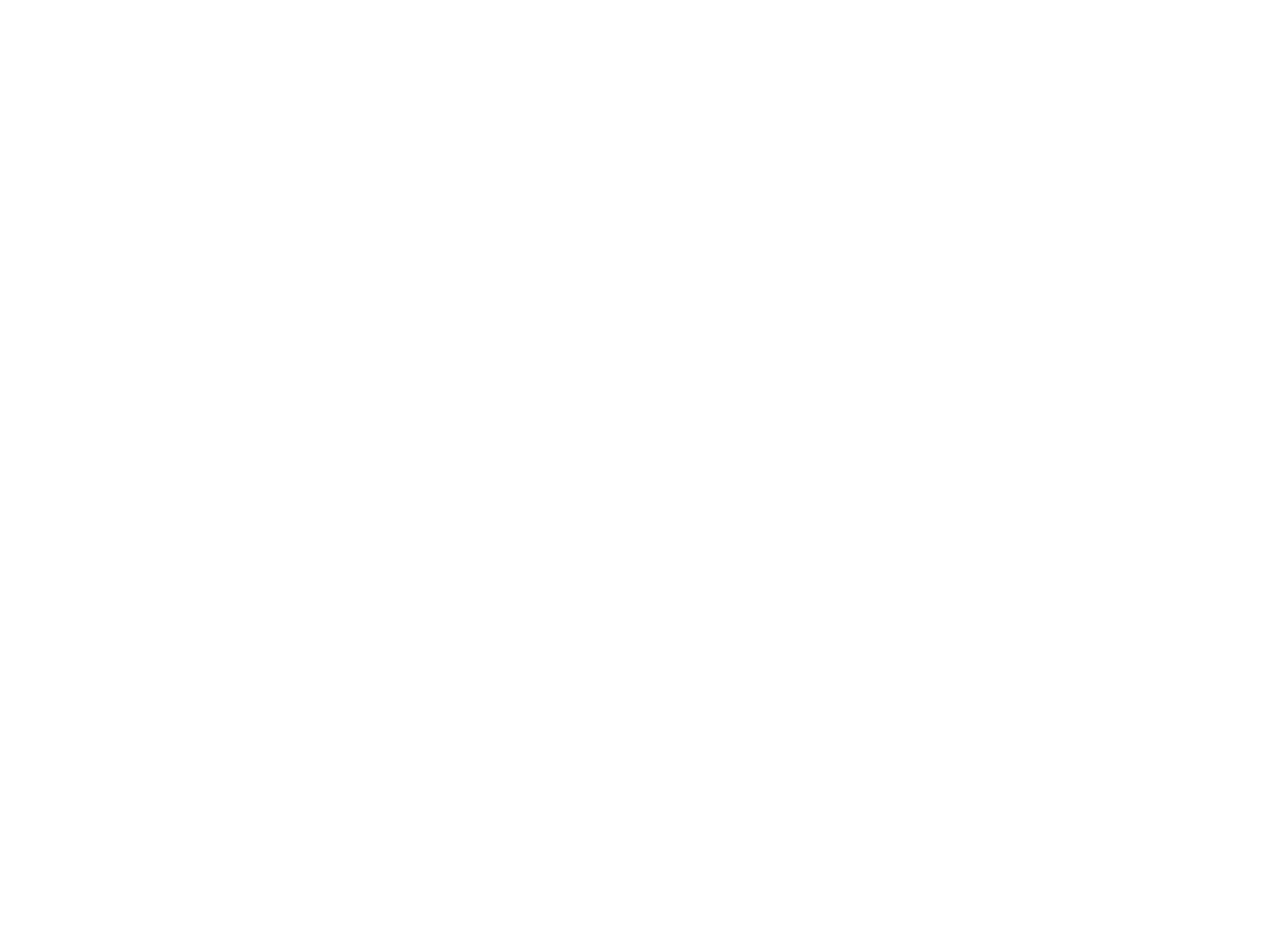
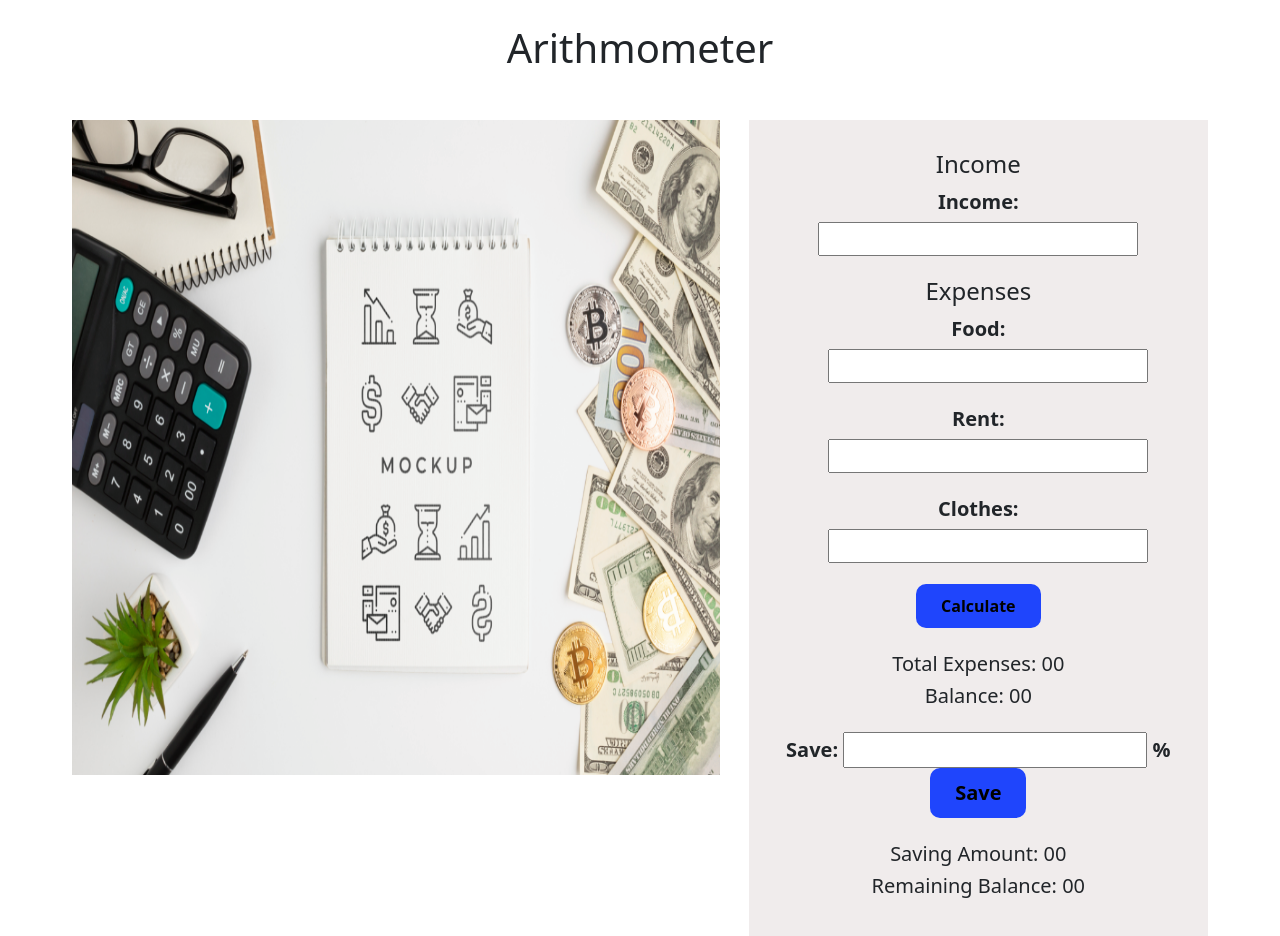
Before and after one commit to AnikaLabiba/the-arithmometer, a plain HTML site: page index.html in a window 1280 px wide. Before the commit the page ends 800 px from the top, so only its background shows below. Drawn offline with nearby package versions, Linux system fonts and the light colour scheme.

Commit message:
UI added

```diff
--- a/css/style.css
+++ b/css/style.css
@@ -0,0 +1,26 @@
+
+img{
+    width: 648px;
+    height: 655px;
+}
+.right-portion{
+    background-color: rgb(240, 236, 236);
+    padding: 30px 35px;
+}
+.label-title{
+    font-weight: 600;
+    font-size: 20px;
+}
+.input-field{
+    margin: 5px 20px;
+    padding: 0 10px;
+}
+.button{
+    background-color: #1F45FC;
+    border: none;
+    border-radius: 8px;
+    padding: 10px 25px;
+    border-radius: 10px;
+    /* color: white; */
+    font-weight: 700;
+}
--- a/index.html
+++ b/index.html
@@ -6,10 +6,67 @@
     <meta http-equiv="X-UA-Compatible" content="IE=edge">
     <meta name="viewport" content="width=device-width, initial-scale=1.0">
     <title>Arithmometer</title>
+    <!-- font awesome -->
+    <script src="https://kit.fontawesome.com/92499f7282.js" crossorigin="anonymous"></script>
+    <!-- Bootstrap -->
+    <link href="https://cdn.jsdelivr.net/npm/bootstrap@5.1.3/dist/css/bootstrap.min.css" rel="stylesheet"
+        integrity="sha384-1BmE4kWBq78iYhFldvKuhfTAU6auU8tT94WrHftjDbrCEXSU1oBoqyl2QvZ6jIW3" crossorigin="anonymous">
+    <!-- StyleSheet -->
+    <link rel="stylesheet" href="css/style.css">
 </head>
 
 <body>
+    <!-- Header Part -->
+    <header>
+        <h1 class="text-center mt-4">Arithmometer</h1>
+    </header>
+    <main>
+        <section class="mx-5 px-4 my-5">
+            <div class="row">
+                <div class="col-lg-7">
 
+                    <img src="top-view.png" alt="">
+
+                </div>
+                <div class="col-lg-5">
+                    <div class="text-center right-portion">
+                        <h4 class="text-center">Income</h4>
+                        <div>
+                            <p class="label-title">Income: <input class="input-field" type="number"></p>
+
+                        </div>
+                        <h4 class="text-center">Expenses</h4>
+                        <div class="text-center px-4">
+                            <p class="label-title">Food: <input class="input-field" type="number"></p>
+
+                            <p class="label-title">Rent: <input class="input-field" type="number"></p>
+
+                            <p class="label-title">Clothes: <input class="input-field" type="number"></p>
+
+                            <button class="button" type="button" class="btn btn-lg">Calculate</button>
+
+                            <h5 class="mt-4">Total Expenses: <span>00</span></h5>
+                            <h5>Balance: <span>00</span></h5>
+                        </div>
+                        <div class="mt-4">
+                            <p class="label-title"> Save: <input type="number"> % <button class="button">Save</button>
+                            </p>
+                            <h5 class="mt-4">Saving Amount: <span>00</span></h5>
+                            <h5>Remaining Balance: <span>00</span></h5>
+                        </div>
+                    </div>
+
+                </div>
+            </div>
+
+        </section>
+    </main>
+
+    <!-- Javascripts -->
+    <script src="js/app.js"></script>
+    <script src="https://cdn.jsdelivr.net/npm/bootstrap@5.1.3/dist/js/bootstrap.bundle.min.js"
+        integrity="sha384-ka7Sk0Gln4gmtz2MlQnikT1wXgYsOg+OMhuP+IlRH9sENBO0LRn5q+8nbTov4+1p"
+        crossorigin="anonymous"></script>
 </body>
 
 </html>
--- a/js/app.js
+++ b/js/app.js
@@ -0,0 +1 @@
+console.log('connedted');
```
Also changed, not shown: top-view.png (renamed from tov-view.png).
